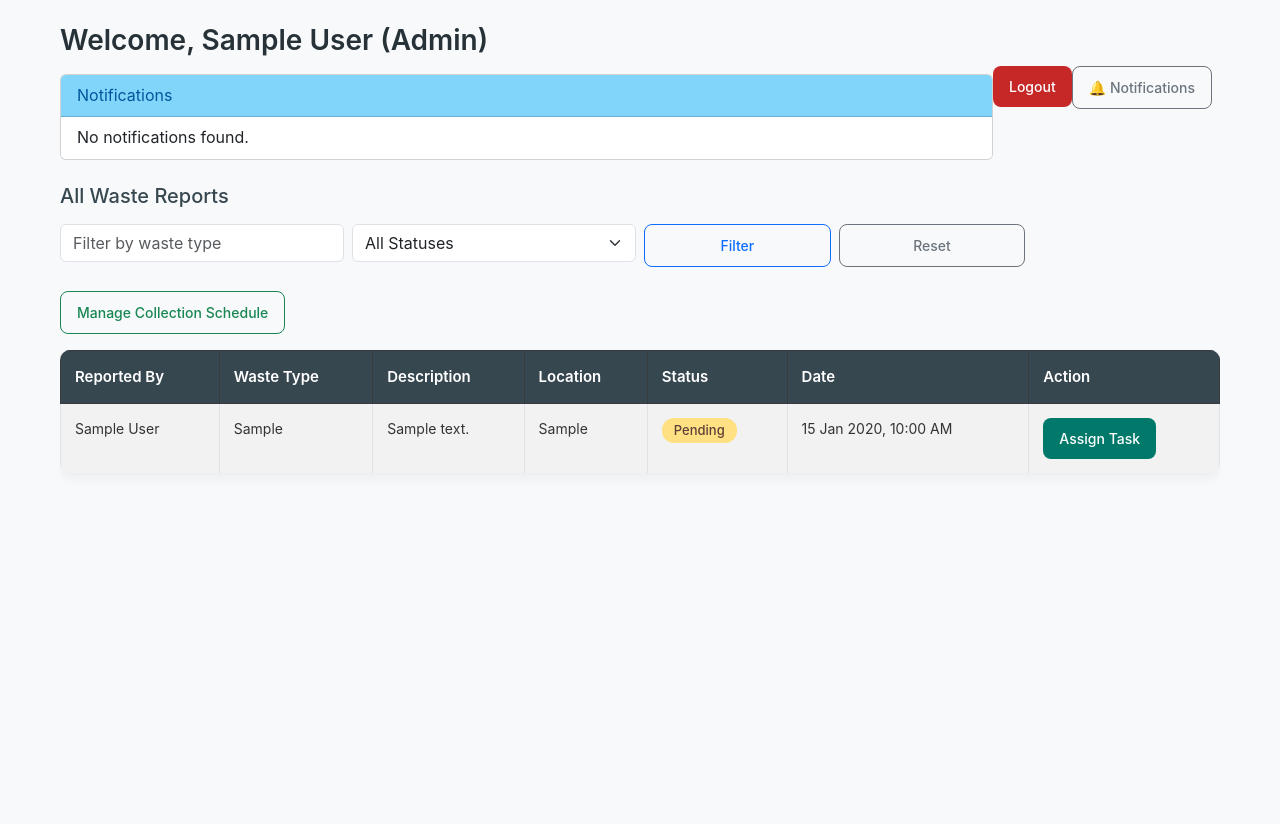
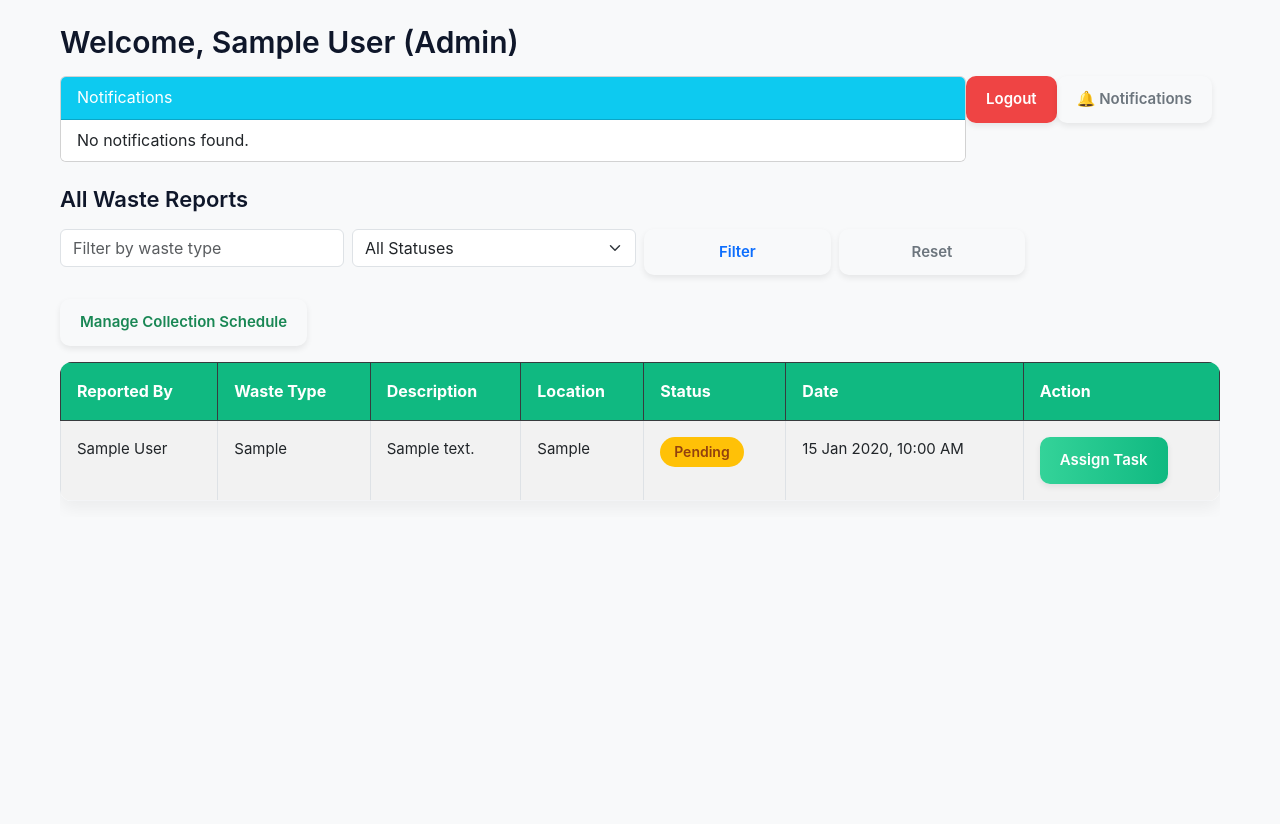
Before and after one commit to Jaldy178/SmartWasteSystem, a PHP site: page /pages/admin/dashboard.php in a window 1280 px wide. Before the commit the page ends 473 px from the top, so only its background shows below. Run offline with PHP 8.4, Linux system fonts and the light colour scheme; the visitor is signed in with stand-in values (Sample User, id 1); tables that the repository leaves empty hold one stand-in row (values such as "Sample post"); data that the repository does not hold is empty; a stand-in replaces the project's code that opens the database connection.

Commit message:
CSS update

```diff
--- a/css/styles.css
+++ b/css/styles.css
@@ -4,11 +4,13 @@
   padding: 0;
   box-sizing: border-box;
 }
+
 body {
   font-family: 'Inter', 'Segoe UI', sans-serif;
-    background-color: #f4f7fc;
-    color: #333;
+  background-color: #f9fafb;
+  color: #1f2937;
   line-height: 1.6;
+  min-height: 100vh;
 }
 
 /* --- Container --- */
@@ -19,143 +21,156 @@ body {
 }
 
 /* --- Headings --- */
+h1, h2, h3, h4, h5, h6 {
+  font-weight: 600;
+  color: #0f172a;
+}
+
 h3 {
-    font-size: 28px;
-    color: #263238;
-    font-weight: 600;
+  font-size: 30px;
+  margin-bottom: 16px;
 }
+
 h4 {
-    font-size: 20px;
-    color: #37474f;
-    font-weight: 500;
-    margin-bottom: 16px;
+  font-size: 22px;
+  margin-bottom: 12px;
 }
 
 /* --- Buttons --- */
 .btn {
-    font-size: 14px;
-    padding: 10px 16px;
-    border-radius: 8px;
-    font-weight: 500;
-    transition: all 0.3s ease;
+  font-size: 15px;
+  padding: 12px 20px;
+  border-radius: 10px;
+  font-weight: 600;
+  border: none;
+  cursor: pointer;
+  transition: background-color 0.3s ease, transform 0.2s ease;
+  box-shadow: 0 3px 6px rgba(0, 0, 0, 0.08);
 }
 
 .btn-primary {
-    background-color: #00796b;
+  background: linear-gradient(to right, #34d399, #10b981);
   color: #fff;
-    border: none;
 }
 .btn-primary:hover {
-    background-color: #005a4f;
-    transform: scale(1.03);
+  background: linear-gradient(to right, #059669, #047857);
+  transform: translateY(-2px);
 }
 
 .btn-secondary {
-    background-color: #546e7a;
+  background: #64748b;
   color: #fff;
-    border: none;
 }
 .btn-secondary:hover {
-    background-color: #455a64;
-    transform: scale(1.03);
+  background: #475569;
+  transform: translateY(-2px);
 }
 
 .btn-danger {
-    background-color: #c62828;
+  background: #ef4444;
   color: #fff;
-    border: none;
 }
 .btn-danger:hover {
-    background-color: #b71c1c;
-    transform: scale(1.03);
+  background: #b91c1c;
+  transform: translateY(-2px);
 }
 
 /* --- Alerts --- */
 .alert {
-    padding: 14px 20px;
-    border-radius: 8px;
-    margin-bottom: 20px;
-    font-size: 15px;
+  padding: 16px 24px;
+  border-radius: 10px;
+  font-size: 16px;
+  margin-bottom: 24px;
 }
 
 .alert-success {
-    background-color: #dff0d8;
-    color: #2e7d32;
+  background-color: #dcfce7;
+  color: #166534;
 }
 
 .alert-danger {
-    background-color: #f8d7da;
-    color: #b71c1c;
+  background-color: #fee2e2;
+  color: #991b1b;
 }
 
 .alert-info {
-    background-color: #e3f2fd;
-    color: #1565c0;
+  background-color: #e0f2fe;
+  color: #075985;
 }
 
 /* --- Table Styling --- */
 .table {
   width: 100%;
-    background-color: #fff;
   border-collapse: collapse;
-    border-radius: 10px;
+  background-color: #ffffff;
+  border-radius: 12px;
   overflow: hidden;
-    box-shadow: 0 4px 12px rgba(0,0,0,0.05);
+  box-shadow: 0 8px 16px rgba(0,0,0,0.05);
 }
 
 .table th {
-    background-color: #37474f;
+  background-color: #10b981;
   color: #ffffff;
-    padding: 14px;
+  padding: 16px;
+  font-size: 16px;
   text-align: left;
-    font-size: 15px;
-    font-weight: 600;
 }
 
 .table td {
-    padding: 14px;
-    font-size: 14px;
-    color: #333;
-    border-bottom: 1px solid #eee;
+  padding: 16px;
+  font-size: 15px;
+  border-bottom: 1px solid #f3f4f6;
 }
 
 .table-striped tbody tr:nth-of-type(odd) {
-    background-color: #f1f1f1;
+  background-color: #f9fafb;
 }
 
 /* --- Badge Styling --- */
 .badge {
-    padding: 6px 12px;
-    border-radius: 12px;
-    font-size: 13px;
-    font-weight: 500;
+  padding: 8px 14px;
+  border-radius: 16px;
+  font-size: 14px;
+  font-weight: 600;
   text-transform: capitalize;
 }
 
 .bg-warning {
-    background-color: #ffe082 !important;
-    color: #5d4037 !important;
+  background-color: #fef9c3;
+  color: #92400e;
 }
 
 .bg-info {
-    background-color: #81d4fa !important;
-    color: #01579b !important;
+  background-color: #bae6fd;
+  color: #0369a1;
 }
 
 .bg-success {
-    background-color: #aed581 !important;
-    color: #33691e !important;
+  background-color: #bbf7d0;
+  color: #15803d;
 }
 
 .bg-secondary {
-    background-color: #cfd8dc !important;
-    color: #263238 !important;
+  background-color: #e2e8f0;
+  color: #334155;
 }
 
 /* --- Map Container --- */
 #routeMap {
-    border: 2px solid #90a4ae;
-    border-radius: 10px;
-    margin-top: 20px;
-    margin-bottom: 30px;
+  border: 3px solid #cbd5e1;
+  border-radius: 12px;
+  margin-top: 24px;
+  margin-bottom: 32px;
+  box-shadow: 0 6px 10px rgba(0, 0, 0, 0.06);
 }
+
+/* --- Link Styling --- */
+a {
+  color: #10b981;
+  text-decoration: none;
+  transition: color 0.3s ease;
+}
+
+a:hover {
+  color: #059669;
+}
```
Lines whose indentation alone changed are shown as unchanged.
